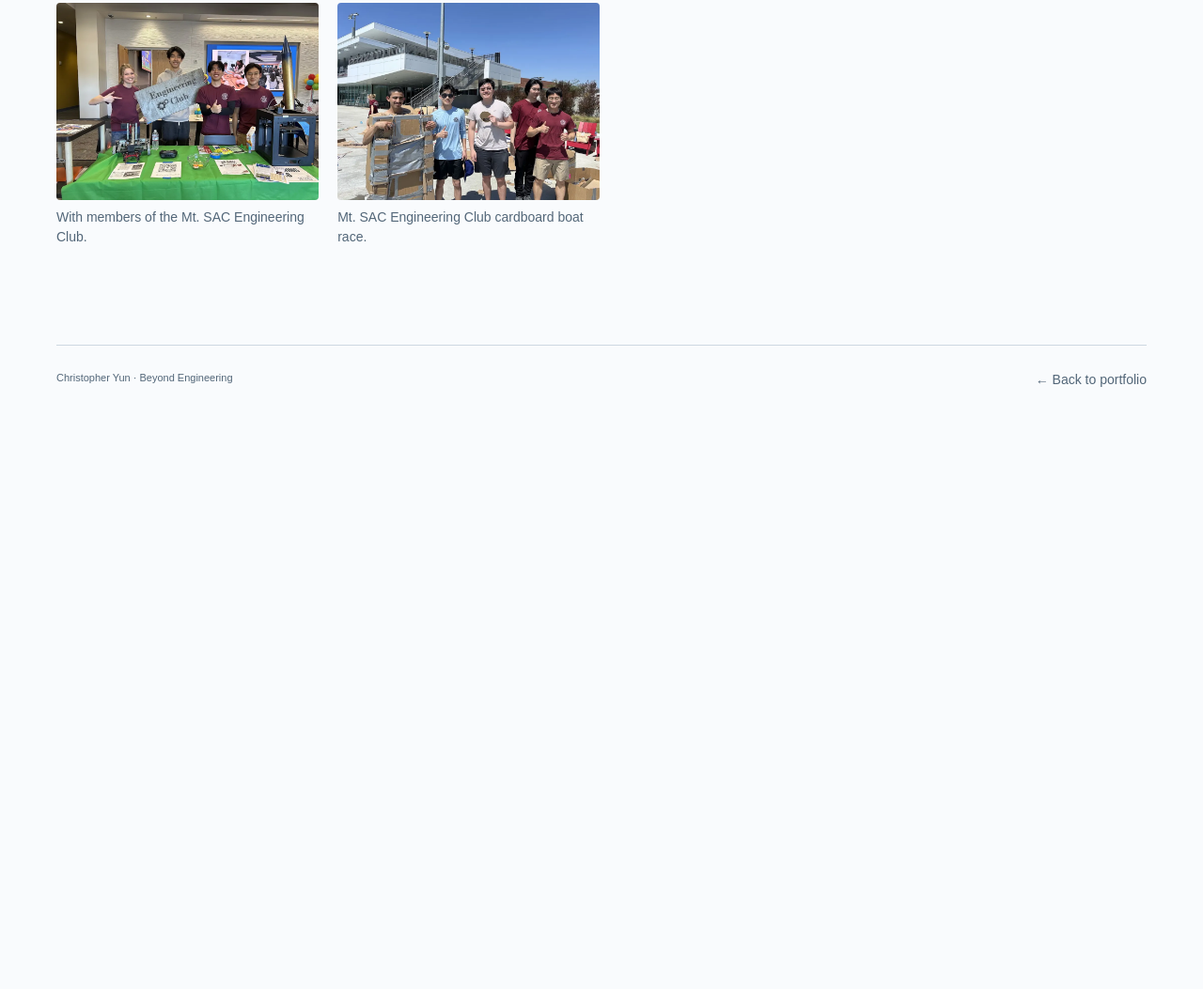
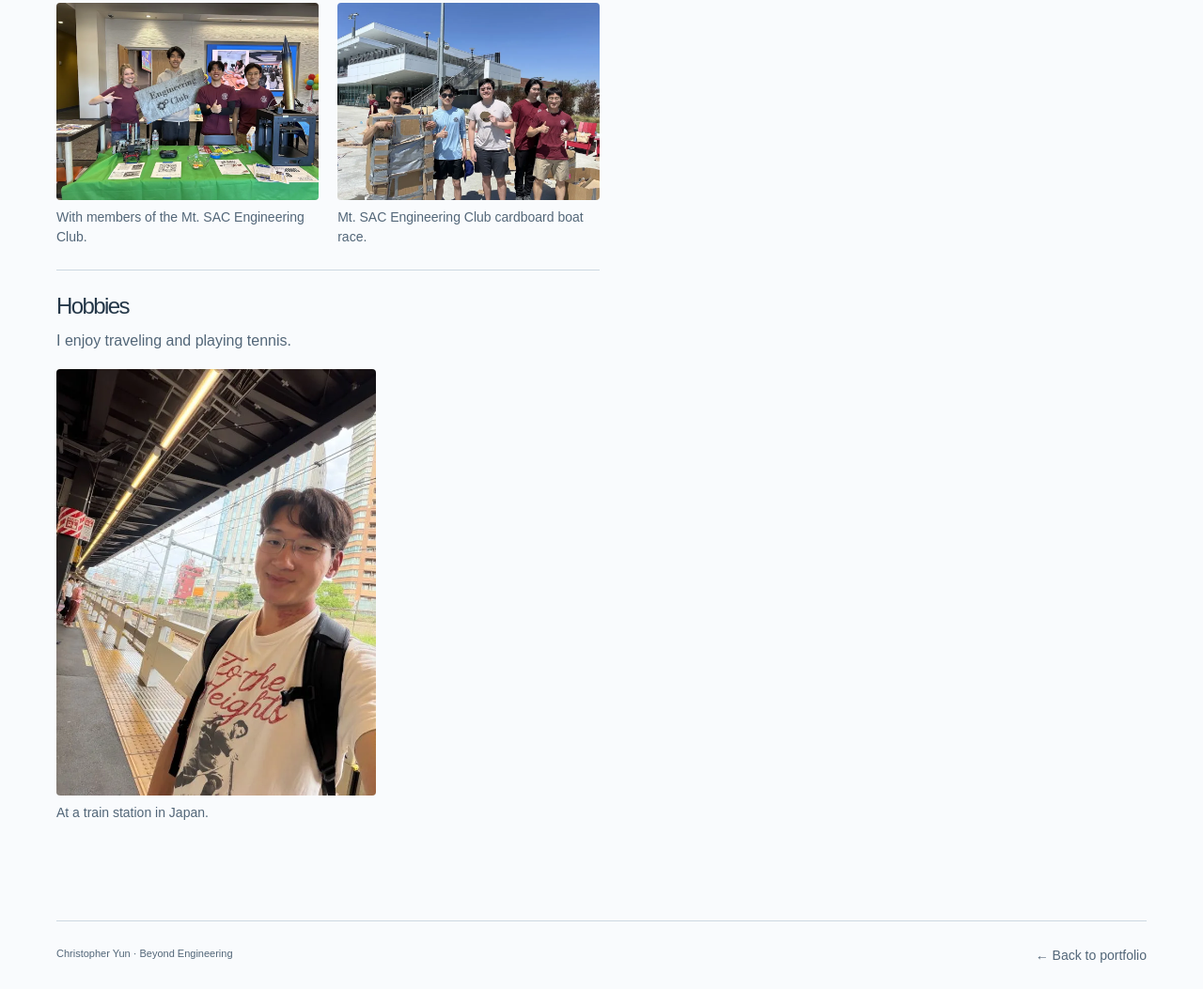
Before and after one commit to christopheryun209-web/Chris-s-Portfolio-Website, a plain HTML site: page beyond-engineering.html in a window 1280 px wide. Shown: the part 1395-2448 px from the top of the page at 94% size. Before the commit the page ends 1835 px from the top, so only its background shows below. Drawn offline with Linux system fonts and the light colour scheme.

Commit message:
Add travel and tennis to About Me

```diff
--- a/beyond-engineering.html
+++ b/beyond-engineering.html
@@ -19,6 +19,7 @@
     .personal-photos figure { margin: 0; }
     .personal-photos img { display: block; width: 100%; height: auto; border-radius: 4px; }
     .personal-photos figcaption { margin-top: 8px; color: var(--muted); font-size: 14px; line-height: 1.5; }
+    .hobby-photo { max-width: 340px; }
   </style>
 </head>
 <body>
@@ -56,6 +57,16 @@
         <figure><img src="assets/images/mt-sac-cardboard-boat-race.webp" width="1050" height="788" loading="lazy" alt="Engineering Club members posing with a cardboard boat"><figcaption>Mt. SAC Engineering Club cardboard boat race.</figcaption></figure>
       </div>
     </section>
+    <section class="personal-story" aria-labelledby="hobbies-title">
+      <h2 id="hobbies-title">Hobbies</h2>
+      <p>I enjoy traveling and playing tennis.</p>
+      <div class="personal-photos hobby-photo">
+        <figure>
+          <img src="assets/images/travel-japan.webp" width="627" height="836" loading="lazy" alt="Christopher Yun on a train platform in Japan">
+          <figcaption>At a train station in Japan.</figcaption>
+        </figure>
+      </div>
+    </section>
   </main>
   <footer class="personal-footer wrap">
     <span>Christopher Yun · Beyond Engineering</span>
```
Also changed, not shown: assets/images/travel-japan.webp (added).
